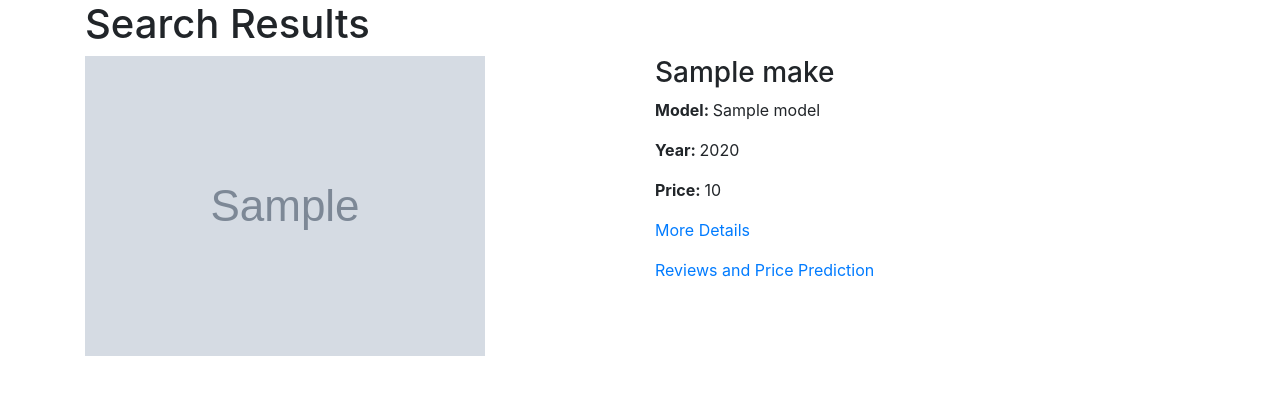
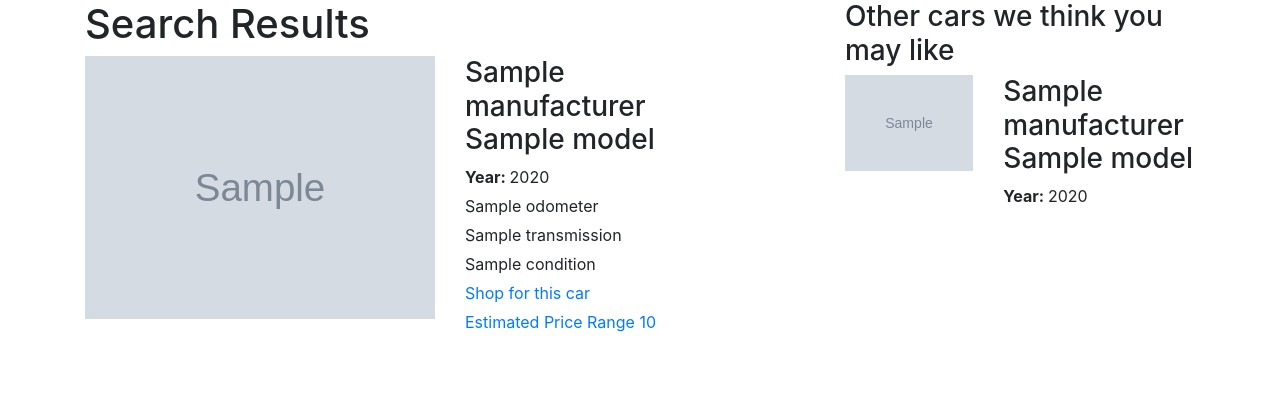
Before and after one commit to jaredap1995/UCB_project_4, a Flask app: template frontend/templates/results.html in a window 1280 px wide. Shown: the top 395 px of the page. Run offline with Flask 3, Linux system fonts and the light colour scheme; the template is opened without the code that fills it: most values are stand-ins (such as "Sample title", 1, 10 or a date in 2020); grey boxes marked "Sample" are stand-in pictures; some libraries are stand-ins or nearby versions.

Commit message:
reccomender layout added to results page

```diff
--- a/frontend/app.py
+++ b/frontend/app.py
@@ -9,12 +9,12 @@ import os
 # Database Setup
 #################################################
 
-conn = psycopg2.connect(database="proj_4",
-                            user="postgres",
-                            password="postgres",
-                            host="localhost",
-                            port="5432")
-cur = conn.cursor()
+# conn = psycopg2.connect(database="proj_4",
+#                             user="postgres",
+#                             password="postgres",
+#                             host="localhost",
+#                             port="5432")
+# cur = conn.cursor()
 
 
 
@@ -41,10 +41,20 @@ def results():
     # Simulated results from the database...to be replaced by backend group work querying database
     ##### Sample Code ######
     results = [
-        {'image': 'model_s.jpg', 'price': 100000, 'year': 2018, 'make': 'Tesla', 'model': 'Model S', 'id': 1},
-        {'image': 'model_x.jpg', 'price': 50000, 'year': 2017, 'make': 'Tesla', 'model': 'Model X', 'id': 2},
-        {'image': 'toyota.jpg', 'price': 75000, 'year': 2016, 'make': 'Toyota', 'model': 'Corrola', 'id': 3},
+        {'image': 'model_s.jpg', 'price': 100000, 'year': 2018, 'manufacturer': 'Tesla', 'model': 'Model S', 'id': 1, 'size': 'Any', 'condition': 'Any'},
+        {'image': 'model_x.jpg', 'price': 50000, 'year': 2017, 'manufacturer': 'Tesla', 'model': 'Model X', 'id': 2, 'size': 'Any', 'condition': 'Any'},
+        {'image': 'toyota.jpg', 'price': 75000, 'year': 2016, 'manufacturer': 'Toyota', 'model': 'Corrola', 'id': 3, 'size': 'Any', 'condition': 'Any'},
     ]
+
+    reccomendations = [
+         {'image': 'audi7.jpg', 'price': 100000, 'year': 2018, 'manufacturer': 'Audi', 'model': 'A7', 'id': 4, 'size': 'Any', 'condition': 'Any'},
+        {'image': 'gwagon.jpg', 'price': 50000, 'year': 2017, 'manufacturer': 'Mercedez', 'model': 'G Wagon', 'id': 5, 'size': 'Any', 'condition': 'Any'},
+        {'image': 'vwcc.jpg', 'price': 75000, 'year': 2016, 'manufacturer': 'Volkswagen', 'model': 'CC', 'id': 6, 'size': 'Any', 'condition': 'Any'},
+         {'image': 'audi7.jpg', 'price': 100000, 'year': 2018, 'manufacturer': 'Audi', 'model': 'A7', 'id': 4, 'size': 'Any', 'condition': 'Any'},
+        {'image': 'gwagon.jpg', 'price': 50000, 'year': 2017, 'manufacturer': 'Mercedez', 'model': 'G Wagon', 'id': 5, 'size': 'Any', 'condition': 'Any'},
+        {'image': 'vwcc.jpg', 'price': 75000, 'year': 2016, 'manufacturer': 'Volkswagen', 'model': 'CC', 'id': 6, 'size': 'Any', 'condition': 'Any'},
+    ]
+
     ##########################
 
 
@@ -64,7 +74,7 @@ def results():
 
 
 
-    return render_template('results.html', results=results) #Webpage that gets results following search
+    return render_template('results.html', results=results, reccomendations=reccomendations) #Webpage that gets results following search
 
 @app.route('/car/<int:car_id>') #'/<int:car_id>'
 def car_details(car_id):
--- /dev/null
+++ b/frontend/static/css/results.css
@@ -0,0 +1,3 @@
+p {
+    margin-bottom: 5px;
+}
--- a/frontend/templates/results.html
+++ b/frontend/templates/results.html
@@ -6,29 +6,50 @@
     <title> Search Results </title>
     <!-- Bootstrap CSS -->
     <link rel = 'stylesheet' href = 'https://stackpath.bootstrapcdn.com/bootstrap/4.5.2/css/bootstrap.min.css'>
+    <link rel = 'stylesheet' href = "{{ url_for ('static', filename = 'css/results.css') }}">
 <body>
     <div class = 'container'>
+        <div class = 'row'>
+            <div class = 'col-md-8'>
                 <h1> Search Results </h1>
                 <!-- Jinja 2 For loop-->
                 {% for result in results %}
                 <!-- Row Template for Search Results -->
                 <div class = 'row mb-2'>
-            <div class = 'col md-3'>
+                    <div class = 'col-md-6'>
                         <img src = "{{ url_for('static', filename = 'results/' + result.image)}}" class = 'img-fluid' alt = 'Result'>
                     </div>
-            <div class = "col md-3">
-                <h3> {{ result.make }}</h3>
-                <p> <strong> Model: </strong> {{ result.model }} </p>
+                    <div class = "col-md-5">
+                        <h3> {{ result.manufacturer }} {{ result.model }}</h3>
                         <p> <strong> Year: </strong> {{ result.year }} </p>
-                <p> <strong> Price: </strong> {{ result.price }} </p>
+                        <p> {{result.odometer}} </p>
+                        <p> {{ result.transmission }} </p>
+                        <p> {{result.condition}} </p>
                         <!-- We can try and add a column in the database that has a url reference for that car, nothing crazy, just a link to the brand or somehting-->
-                <p> <a href = "https://www.carmax.com/"> More Details</a></p>
-                <a href = "{{url_for('car_details', car_id = result.id )}}"> Reviews and Price Prediction</a>
+                        <p> <a href = "https://www.carmax.com/cars?search={{result.manufacturer}}+{{result.model}}"> Shop for this car</a></p>
+                        <a href = "{{url_for('car_details', car_id = result.id )}}"> Estimated Price Range {{result.price_range}}</a>
                     </div>
                 </div>
             <!-- End of Row Template for Search Results-->
             {% endfor %}
+            </div>
+            <div class = 'col-md-4'>
+                <h3> Other cars we think you may like</h3>
+                {% for result in reccomendations[:3] %} <!-- Limit reccomendations to 3-->
+                <!-- Row Template for Search Results -->
+                <div class = 'row mb-2'>
+                    <div class = 'col-md-5'>
+                        <img src = "{{ url_for('static', filename = 'reccomendations/' + result.image)}}" class = 'img-fluid' alt = 'Result'>
+                    </div>
+                    <div class = "col-md-7">
+                        <h3> {{ result.manufacturer }} {{ result.model }}</h3>
+                        <p> <strong> Year: </strong> {{ result.year }} </p>
+                    </div>
+                </div>
+                {% endfor %}
+            </div>
+        </div>
+    </div>
 
-    </div>
 </body>
 </html>
```
Also changed, not shown: frontend/static/reccomendations/audi7.jpg (added), frontend/static/reccomendations/gwagon.jpg (added), frontend/static/reccomendations/vwcc.jpg (added). Lines whose indentation alone changed are shown as unchanged.
